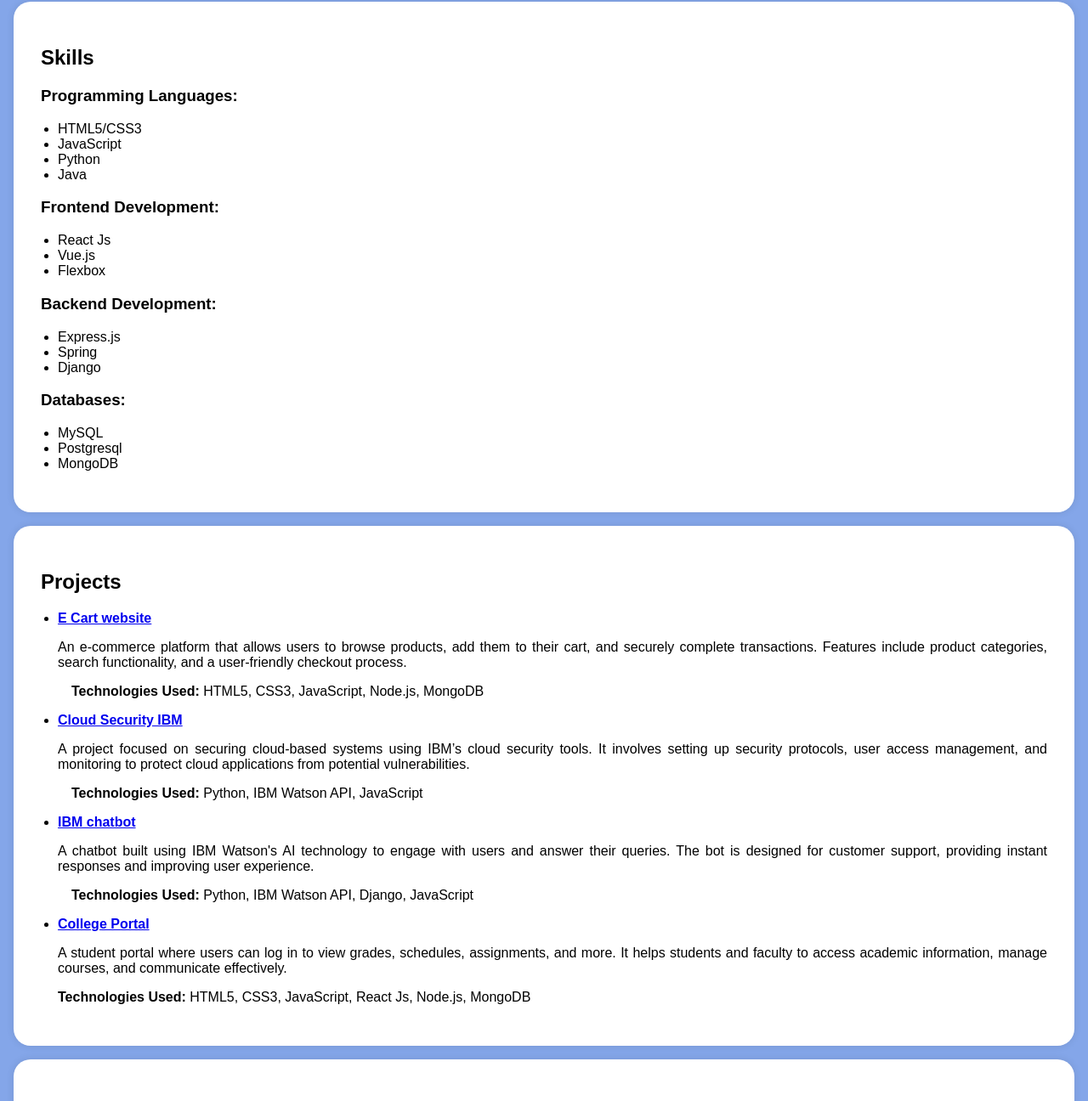
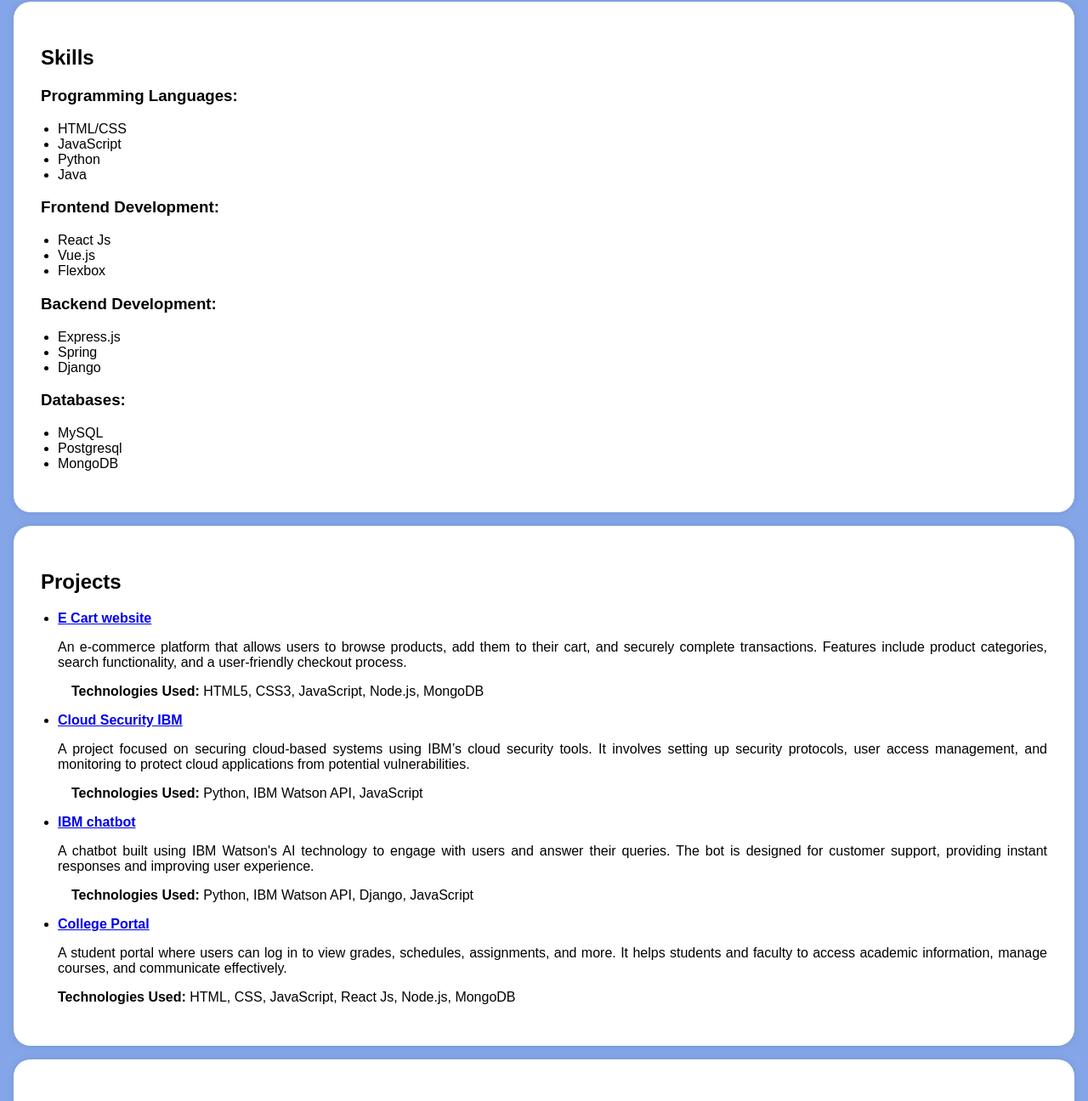
Before and after one commit to Bhoopathy2005/Bhoopathy-portfolio, a plain HTML site: page index .html in a window 1280 px wide. Shown: the part 873-2169 px from the top of the page at 85% size. Drawn offline with Linux system fonts and the light colour scheme.

Commit message:
Update index .html

```diff
--- a/index .html
+++ b/index .html
@@ -150,7 +150,7 @@
             <h1>Skills</h1>
             <h3><b>Programming Languages:</b></h3>
             <ul>
-                <li>HTML5/CSS3</li>
+                <li>HTML/CSS</li>
                 <li>JavaScript</li>
                 <li>Python</li>
                 <li>Java</li>
@@ -195,7 +195,7 @@
                 <p><b>&ensp;&ensp;Technologies Used:</b> Python, IBM Watson API, Django, JavaScript</p>
                 <li><a href="#"><b>College Portal</b></a></li>
                 <p>A student portal where users can log in to view grades, schedules, assignments, and more. It helps students and faculty to access academic information, manage courses, and communicate effectively.</p>
-                <p><b>Technologies Used:</b> HTML5, CSS3, JavaScript, React Js, Node.js, MongoDB</p>
+                <p><b>Technologies Used:</b> HTML, CSS, JavaScript, React Js, Node.js, MongoDB</p>
                 <!-- Add more project links here -->
             </ul>
         </div>
```
